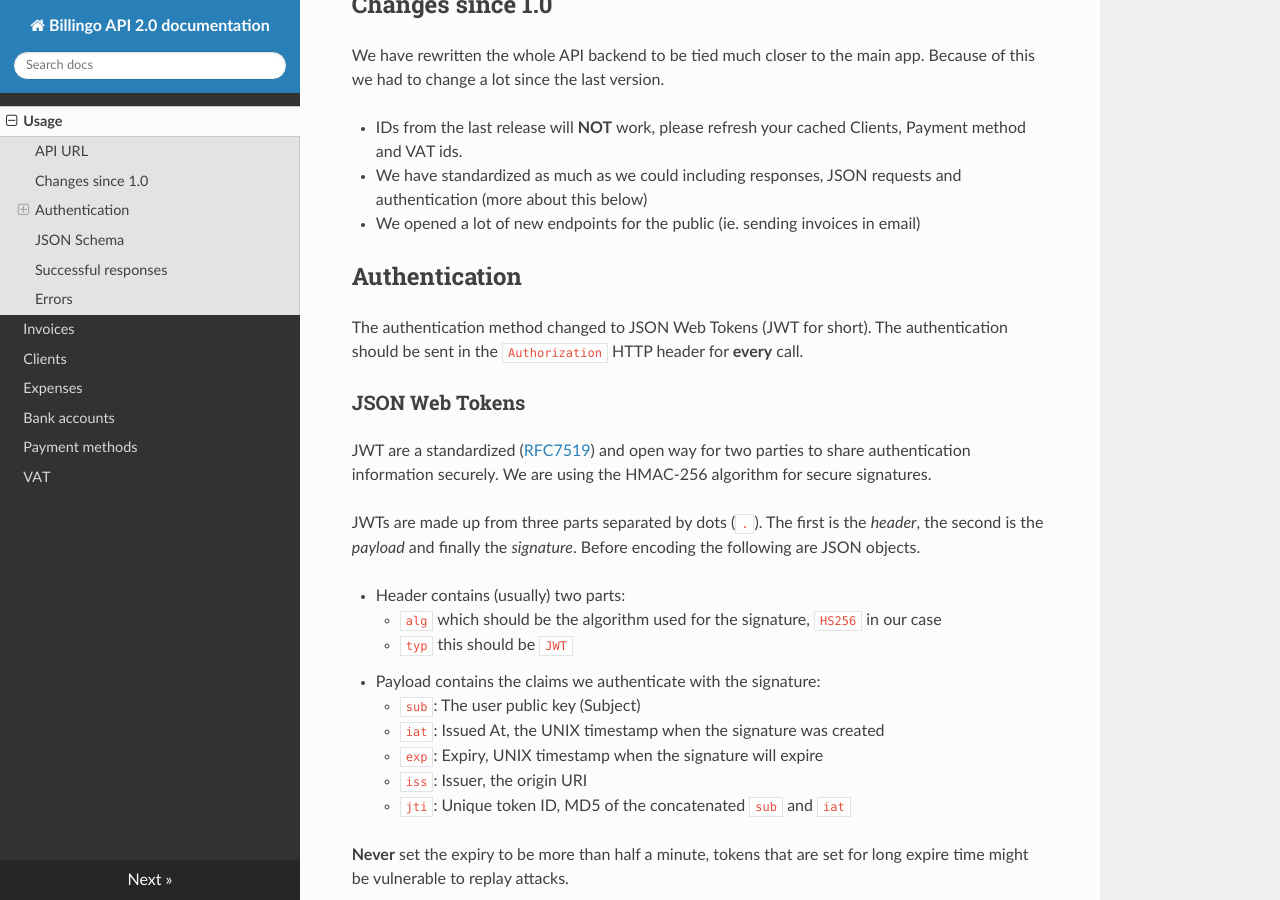
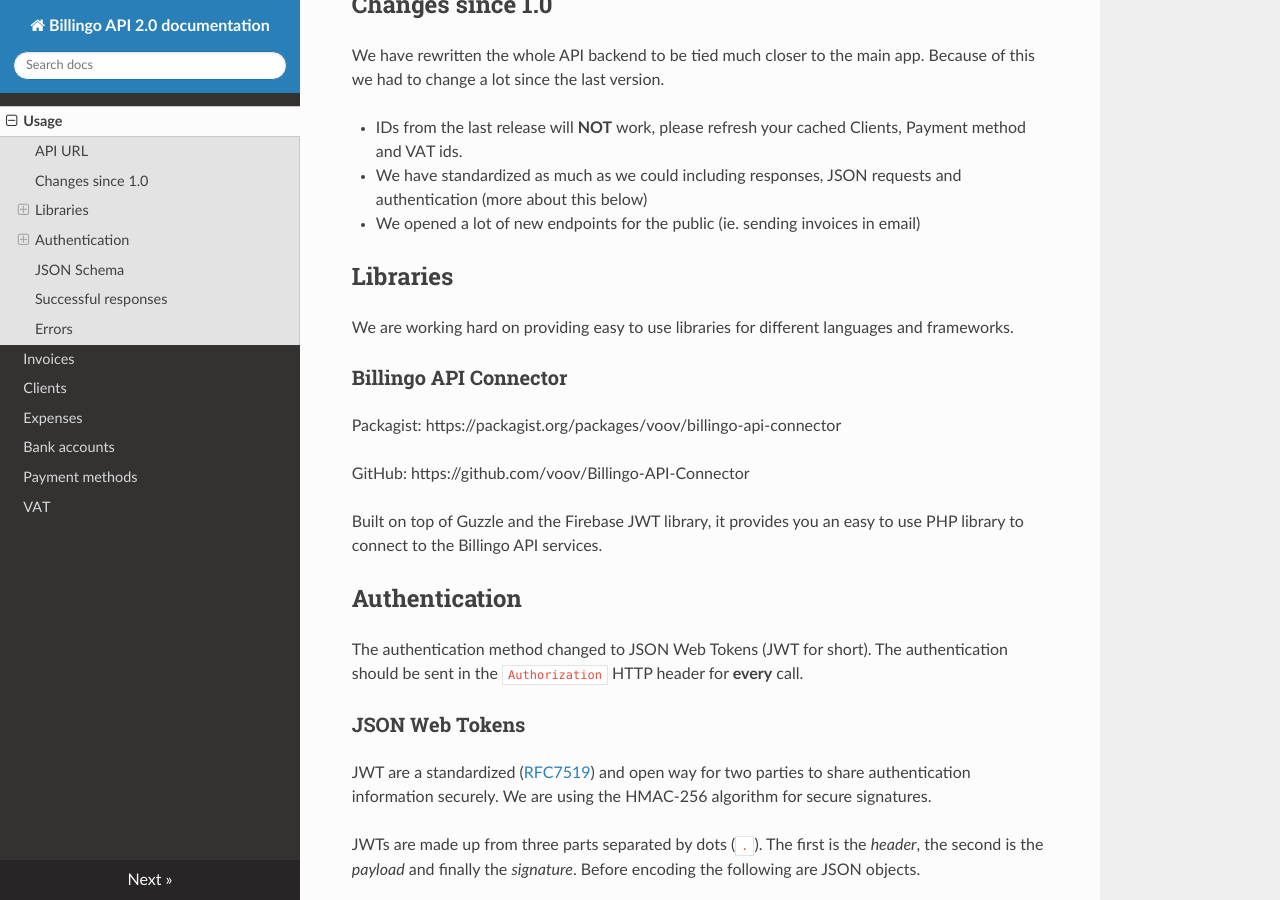
Before and after one commit to octonull/Billingo-API-docs, an MkDocs documentation site: the page built from docs/index.md, in a window 1280 px wide and 900 px high, scrolled down 349 px. Built offline with MkDocs 1.6.1, drawn with Linux system fonts in a browser that asks for light colours; nearby versions of some CDN libraries; old or Windows-style settings are respelled for this version of MkDocs.

Commit message:
libraries part

```diff
--- a/docs/index.md
+++ b/docs/index.md
@@ -6,6 +6,9 @@ This API enables subscribers of Billingo to connect third-party applications (ie
 and generate electronic or traditional invoices automatically.
 
 The Billingo API is available at the following URL: `https://www.billingo.hu/api`
+
+
+
 
 
 ## Changes since 1.0
@@ -17,10 +20,30 @@ Because of this we had to change a lot since the last version.
 - We have standardized as much as we could including responses, JSON requests and authentication (more about this below)
 - We opened a lot of new endpoints for the public (ie. sending invoices in email)
 
+
+
+## Libraries
+
+We are working hard on providing easy to use libraries for different languages and frameworks.
+
+
+
+### Billingo API Connector
+
+Packagist: https://packagist.org/packages/voov/billingo-api-connector
+
+GitHub: https://github.com/voov/Billingo-API-Connector
+
+Built on top of Guzzle and the Firebase JWT library, it provides you an easy to use PHP library to connect to the Billingo API services.
+
+
+
 ## Authentication
 
 The authentication method changed to JSON Web Tokens (JWT for short). The authentication should
 be sent in the `Authorization` HTTP header for **every** call.
+
+
 
 ### JSON Web Tokens
 
@@ -57,17 +80,23 @@ on the following links:
 
 We recommend that you make yourself familiar with JWT before using our API.
 
+
+
 ### Example header
 
 `Authorization: Beamer eyJhbGciOiJIUzI1NiIsInR5cCI6IkpXVCJ9.eyJzdWIiOiJmMWI3YzhkZDM0YTkwYzFkMzI4MDgyMTQ2NzJiY2QyZSIsImlhdCI6MTQ0NzkyOTU0OCwiZXhwIjoxNDQ3OTI5NTQ4fQ.2frxLVGY4QDnB7mG1XWnWvAM36LSU58nocU1Ws5Sjzo`
 
 *Note: The header value always starts with the text Beamer followed by a space and then the JWT*
 
+
+
 ## JSON Schema
 
 We are using [JSON Schema](http://json-schema.org/) (draft v4.) which describe the JSON objects you should send with
 `POST` and `PUT` requests.
 The link to the schemas are found below, at their appropriate places.
+
+
 
 ## Successful responses
 
@@ -79,6 +108,8 @@ can be either `true` or `false`.
     - `data`: An array with the response object(s)
 - `DELETE` request only contains `success` attribute.
 
+
+
 ## Errors
 
 Besides the HTTP error code, we return a JSON object in the response body with the
```
